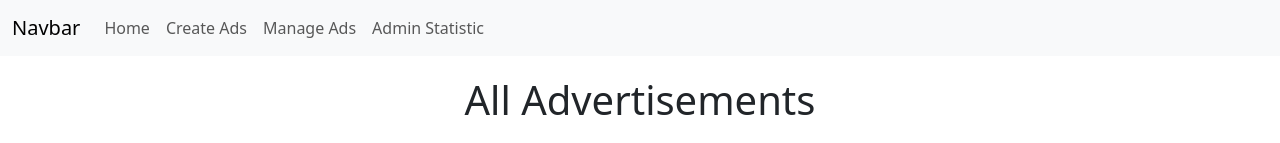
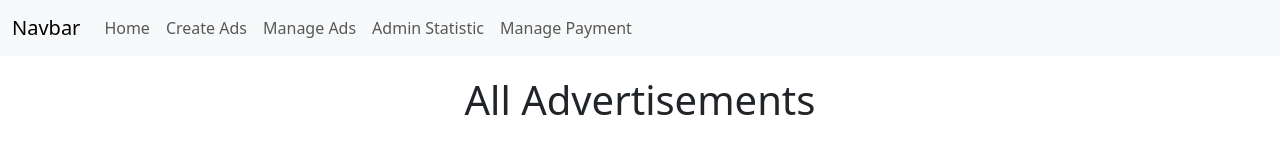
Before and after one commit to SandunRanjanaM/CabServiceManagement, a React (Create React App) app in the folder frontend/: page / in a window 1280 px wide. Shown: the top 143 px of the page. Built offline with nearby package versions, Linux system fonts and the light colour scheme; no server answers.

Commit message:
Update Header.js

```diff
--- a/frontend/src/components/Header.js
+++ b/frontend/src/components/Header.js
@@ -26,6 +26,9 @@ function Header() {
                     <li className="nav-item">
                     <Link to="/statistic" className="nav-link">Admin Statistic</Link>
                     </li>
+                    <li className="nav-item">
+                    <Link to="/get" className="nav-link">Manage Payment</Link>
+                    </li>
                 </ul>
                 </div>
             </div>
```
